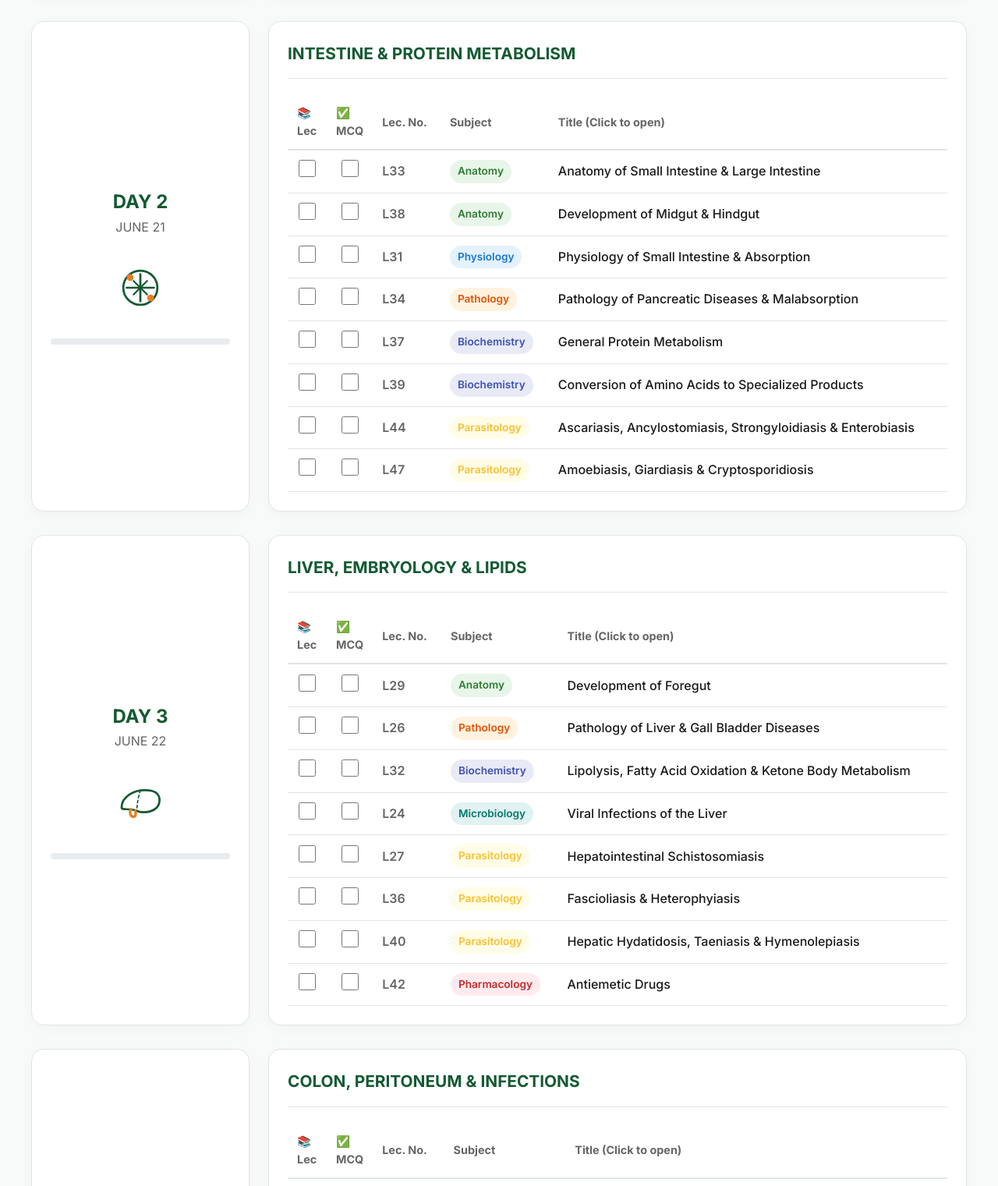
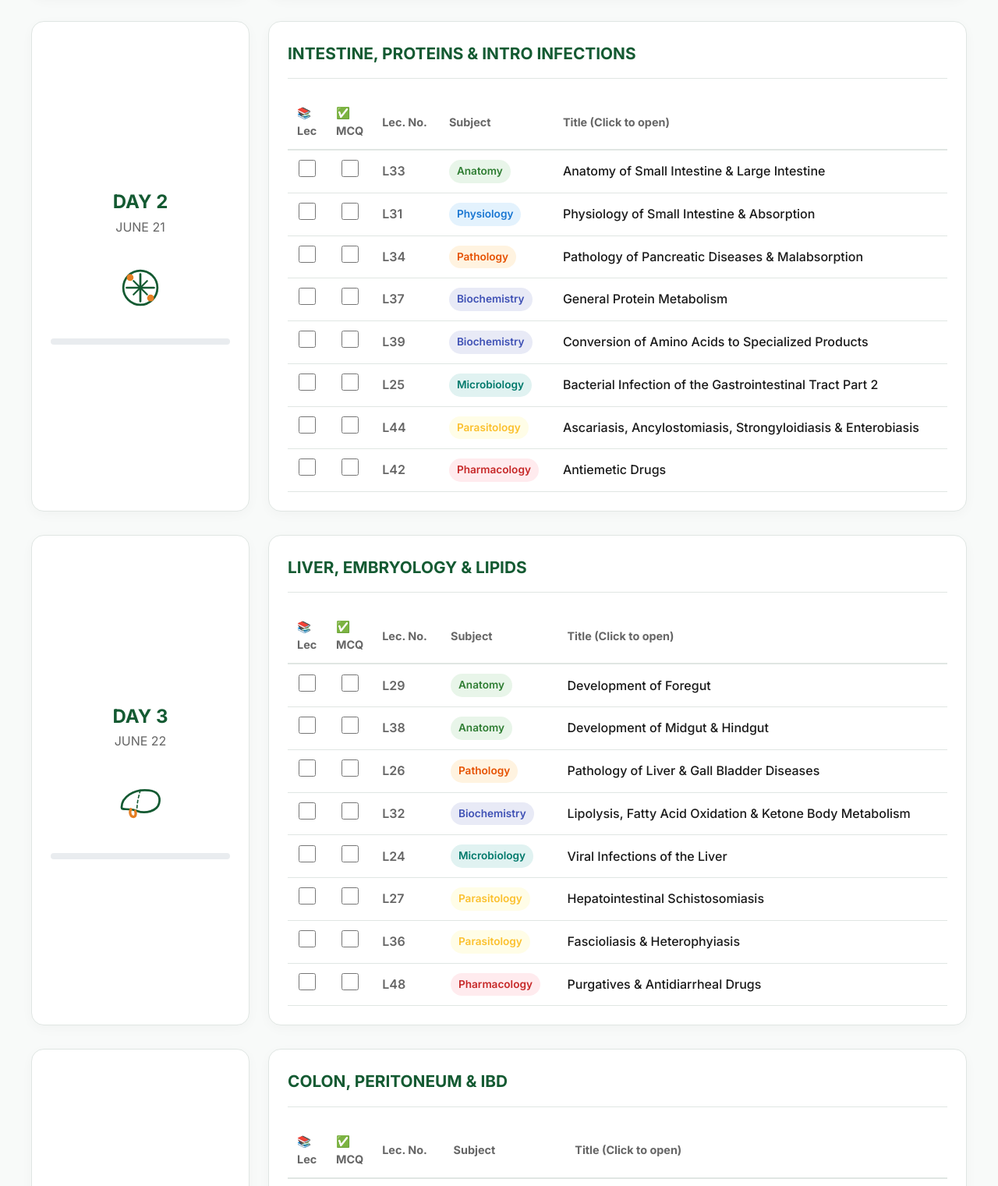
Before and after one commit to R3D22/CVS, a plain HTML site: page index.html in a window 1280 px wide. Shown: the part 791-2312 px from the top of the page at 78% size. Drawn offline with Linux system fonts and the light colour scheme.

Commit message:
Update index.html

```diff
--- a/index.html
+++ b/index.html
@@ -28,7 +28,7 @@
             --c-microbiology: #e0f2f1; --t-microbiology: #00796b;
             --c-pharmacology: #ffebee; --t-pharmacology: #c62828;
             --c-parasitology: #fffde7; --t-parasitology: #fbc02d;
-            --c-biochemistry: #e8eaf6; --t-biochemistry: #3f51b5; /* Elegant Indigo */
+            --c-biochemistry: #e8eaf6; --t-biochemistry: #3f51b5;
         }
 
         /* Dark Mode Variables */
@@ -482,6 +482,7 @@
         <circle cx="51" cy="40" r="2" fill="var(--icon-accent)"/>
     </svg>`;
 
+    // وزعنا الـ 3 فارما والـ 4 مايكرو على الأيام 2 و 3 و 4 عشان نخفف الضغط
     const scheduleData = [
         {
             day: 1, date: "JUNE 20", title: "NUTRITION & HISTOLOGY", icon: intestineSvg,
@@ -493,43 +494,43 @@
             ]
         },
         {
-            day: 2, date: "JUNE 21", title: "INTESTINE & PROTEIN METABOLISM", icon: metabolismSvg,
+            day: 2, date: "JUNE 21", title: "INTESTINE, PROTEINS & INTRO INFECTIONS", icon: metabolismSvg,
             lectures: [
                 { id: "L33_A", code: "L33", subject: "Anatomy", title: "Anatomy of Small Intestine & Large Intestine", link: "https://t.me/c/2366096034/4222/4820?single" },
-                { id: "L38_A", code: "L38", subject: "Anatomy", title: "Development of Midgut & Hindgut", link: "https://t.me/c/2366096034/4222/4860" },
                 { id: "L31_P", code: "L31", subject: "Physiology", title: "Physiology of Small Intestine & Absorption", link: "https://t.me/c/2366096034/4222/4795" },
                 { id: "L34_Pa", code: "L34", subject: "Pathology", title: "Pathology of Pancreatic Diseases & Malabsorption", link: "https://t.me/c/2366096034/4222/4822" },
                 { id: "L37_B", code: "L37", subject: "Biochemistry", title: "General Protein Metabolism", link: "https://t.me/c/2366096034/4222/4859" },
                 { id: "L39_B", code: "L39", subject: "Biochemistry", title: "Conversion of Amino Acids to Specialized Products", link: "https://t.me/c/2366096034/4222/4950" },
+                { id: "L25_M", code: "L25", subject: "Microbiology", title: "Bacterial Infection of the Gastrointestinal Tract Part 2", link: "https://t.me/c/2366096034/4222/4737" },
                 { id: "L44_Pa", code: "L44", subject: "Parasitology", title: "Ascariasis, Ancylostomiasis, Strongyloidiasis & Enterobiasis", link: "https://t.me/c/2366096034/4222/4976" },
-                { id: "L47_Pa", code: "L47", subject: "Parasitology", title: "Amoebiasis, Giardiasis & Cryptosporidiosis", link: "https://t.me/c/2366096034/4222/5130" }
+                { id: "L42_Ph", code: "L42", subject: "Pharmacology", title: "Antiemetic Drugs", link: "https://t.me/c/2366096034/4222/4957" }
             ]
         },
         {
             day: 3, date: "JUNE 22", title: "LIVER, EMBRYOLOGY & LIPIDS", icon: liverSvg,
             lectures: [
                 { id: "L29_A", code: "L29", subject: "Anatomy", title: "Development of Foregut", link: "https://t.me/c/2366096034/4222/4745" },
+                { id: "L38_A", code: "L38", subject: "Anatomy", title: "Development of Midgut & Hindgut", link: "https://t.me/c/2366096034/4222/4860" },
                 { id: "L26_Pa", code: "L26", subject: "Pathology", title: "Pathology of Liver & Gall Bladder Diseases", link: "https://t.me/c/2366096034/4222/4738" },
                 { id: "L32_B", code: "L32", subject: "Biochemistry", title: "Lipolysis, Fatty Acid Oxidation & Ketone Body Metabolism", link: "https://t.me/c/2366096034/4222/4796" },
                 { id: "L24_M", code: "L24", subject: "Microbiology", title: "Viral Infections of the Liver", link: "https://t.me/c/2366096034/4222/4678" },
                 { id: "L27_Pa", code: "L27", subject: "Parasitology", title: "Hepatointestinal Schistosomiasis", link: "https://t.me/c/2366096034/4222/4742" },
                 { id: "L36_Pa", code: "L36", subject: "Parasitology", title: "Fascioliasis & Heterophyiasis", link: "https://t.me/c/2366096034/4222/4858" },
-                { id: "L40_Pa", code: "L40", subject: "Parasitology", title: "Hepatic Hydatidosis, Taeniasis & Hymenolepiasis", link: "https://t.me/c/2366096034/4222/4952" },
-                { id: "L42_Ph", code: "L42", subject: "Pharmacology", title: "Antiemetic Drugs", link: "https://t.me/c/2366096034/4222/4957" }
+                { id: "L48_Ph", code: "L48", subject: "Pharmacology", title: "Purgatives & Antidiarrheal Drugs", link: "https://t.me/c/2366096034/4222/5131" }
             ]
         },
         {
-            day: 4, date: "JUNE 23", title: "COLON, PERITONEUM & INFECTIONS", icon: colonPathSvg,
+            day: 4, date: "JUNE 23", title: "COLON, PERITONEUM & IBD", icon: colonPathSvg,
             lectures: [
                 { id: "L41_A", code: "L41", subject: "Anatomy", title: "Anatomy of Peritoneum", link: "https://t.me/c/2366096034/4222/4955" },
                 { id: "L35_P", code: "L35", subject: "Physiology", title: "Physiology of Colon (Large Intestine) & Defecation", link: "https://t.me/c/2366096034/4222/4856" },
                 { id: "L43_Pa", code: "L43", subject: "Pathology", title: "Colon Cancer & Precancerous Lesions", link: "https://t.me/c/2366096034/4222/4971" },
                 { id: "L46_Pa", code: "L46", subject: "Pathology", title: "IBD & Dysentery", link: "https://t.me/c/2366096034/4222/5112" },
                 { id: "L49_Ph", code: "L49", subject: "Pharmacology", title: "Drugs Used in IBD", link: "https://t.me/c/2366096034/4222/5142" },
-                { id: "L48_Ph", code: "L48", subject: "Pharmacology", title: "Purgatives & Antidiarrheal Drugs", link: "https://t.me/c/2366096034/4222/5131" },
-                { id: "L25_M", code: "L25", subject: "Microbiology", title: "Bacterial Infection of the Gastrointestinal Tract Part 2", link: "https://t.me/c/2366096034/4222/4737" },
                 { id: "L45_M", code: "L45", subject: "Microbiology", title: "Bacterial Infections of the Gastrointestinal Tract Part 3", link: "https://t.me/c/2366096034/4222/5111" },
-                { id: "L50_M", code: "L50", subject: "Microbiology", title: "Viral Infections of the Gastrointestinal Tract", link: "https://t.me/c/2366096034/4222/5143" }
+                { id: "L50_M", code: "L50", subject: "Microbiology", title: "Viral Infections of the Gastrointestinal Tract", link: "https://t.me/c/2366096034/4222/5143" },
+                { id: "L40_Pa", code: "L40", subject: "Parasitology", title: "Hepatic Hydatidosis, Taeniasis & Hymenolepiasis", link: "https://t.me/c/2366096034/4222/4952" },
+                { id: "L47_Pa", code: "L47", subject: "Parasitology", title: "Amoebiasis, Giardiasis & Cryptosporidiosis", link: "https://t.me/c/2366096034/4222/5130" }
             ]
         }
     ];
```
